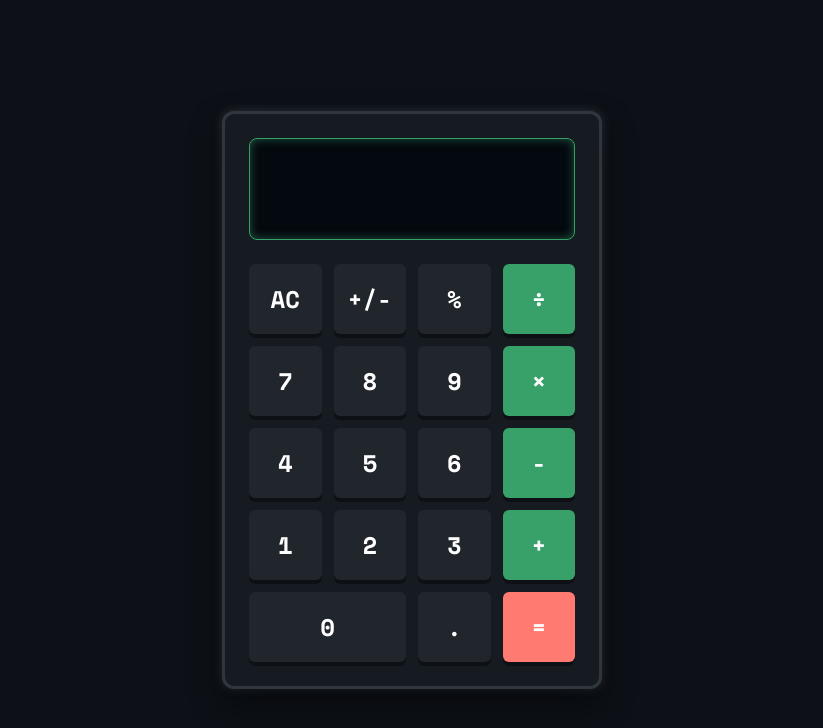
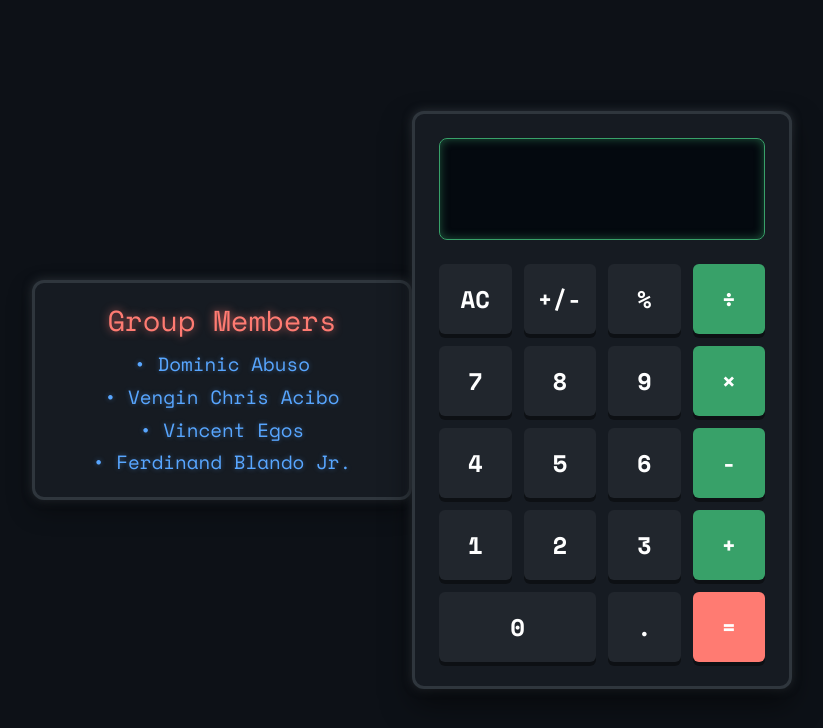
Before and after one commit to blando45/Blandos_Group, a plain HTML site: page index.html in a window 1280 px wide. Shown: the whole page, without its empty margins (228-1051 px from the left). Drawn offline with nearby package versions, Linux system fonts and the light colour scheme.

Commit message:
fast commit

```diff
--- a/index.html
+++ b/index.html
@@ -4,7 +4,7 @@
 <head>
     <meta charset="UTF-8">
     <meta name="viewport" content="width=device-width, initial-scale=1.0">
-    <title>Retro-Futuristic Calculator</title>
+    <title>Calculator</title>
 
     <script src="https://cdn.tailwindcss.com"></script>
     <link href="https://fonts.googleapis.com/css2?family=Space+Mono:wght@400;700&display=swap" rel="stylesheet">
@@ -14,8 +14,17 @@
 
 <body>
 
+
+    <div class="members" style="text-align:center; margin-bottom:20px; font-family:'Space Mono';">
+        <h2>Group Members</h2>
+        <p>• Dominic Abuso</p>
+        <p>• Vengin Chris Acibo</p>
+        <p>• Vincent Egos</p>
+        <p>• Ferdinand Blando Jr.</p>
+    </div>
+
+
     <div class="calculator">
-
         <input id="view" value="" readonly>
 
         <div class="keys-grid">
@@ -77,7 +86,6 @@
             view.value = "";
         }
 
-
         function toggleSign() {
             if (view.value === "" || view.value === "Error") return;
 
@@ -90,5 +98,4 @@
     </script>
 
 </body>
-
 </html>
--- a/style.css
+++ b/style.css
@@ -17,7 +17,6 @@ body {
     width: 100%;
     max-width: 380px;
 }
-
 
 #view {
     background-color: #04090f;
@@ -86,3 +85,32 @@ input[type="button"]:not(.operator):not(.equals):hover {
 .zero-key {
     grid-column: span 2;
 }
+
+
+.members {
+    background-color: #161b22;
+    border: 3px solid #2f363d;
+    border-radius: 12px;
+    padding: 1rem 1.5rem;
+    margin-bottom: 20px;
+    margin-left: 70pxs;
+    width: 100%;
+    max-width: 380px;
+    text-align: center;
+    color: #c9d1d9;
+    box-shadow: 0 10px 25px rgba(0, 0, 0, 0.4), 0 0 10px #2f363d;
+}
+
+.members h2 {
+    color: #ff7b72;
+    font-size: 1.8rem;
+    margin-bottom: 0.5rem;
+    text-shadow: 0 0 8px rgba(255, 123, 114, 0.7);
+}
+
+.members p {
+    font-size: 1.2rem;
+    margin: 4px 0;
+    color: #58a6ff;
+    text-shadow: 0 0 5px rgba(88, 166, 255, 0.4);
+}
```
